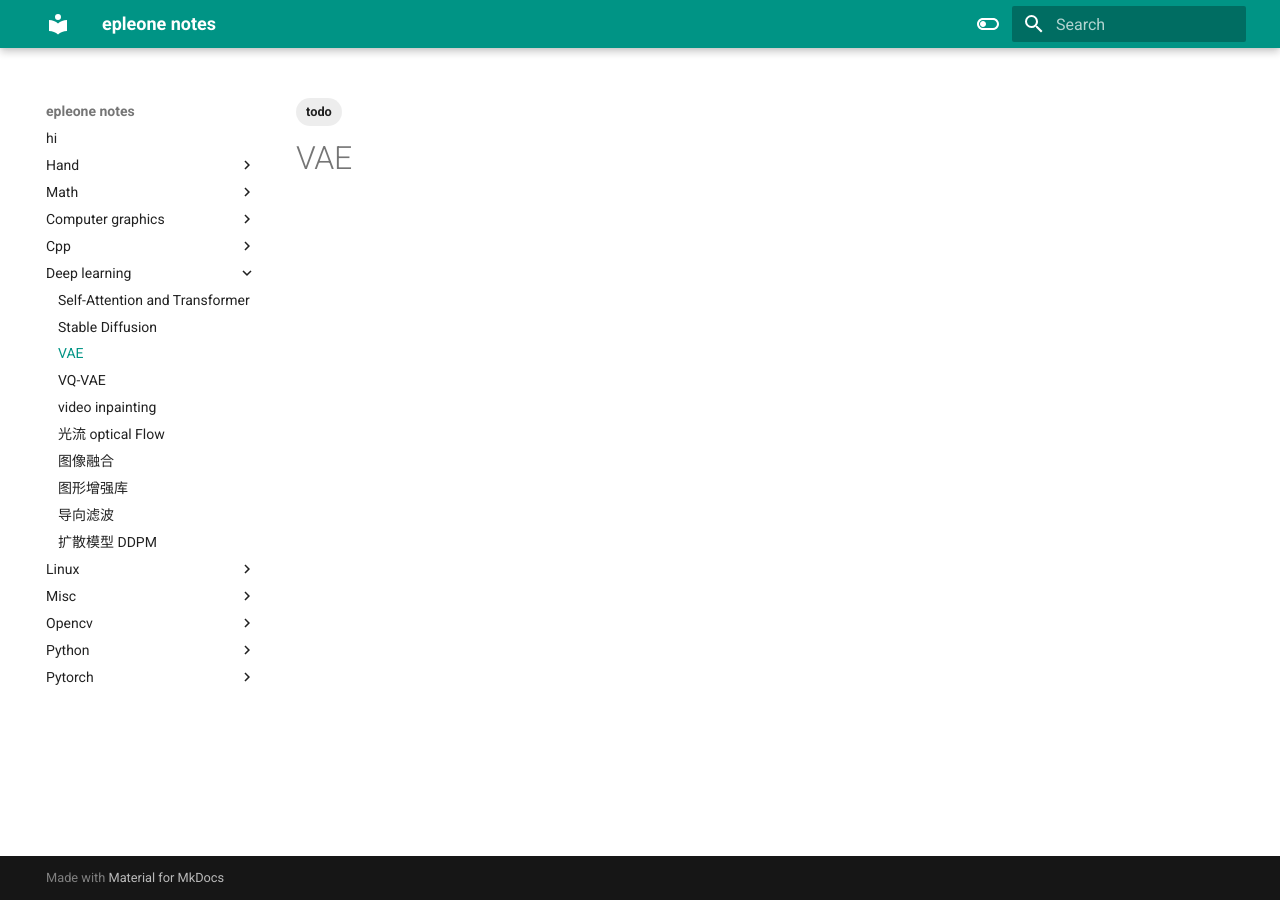
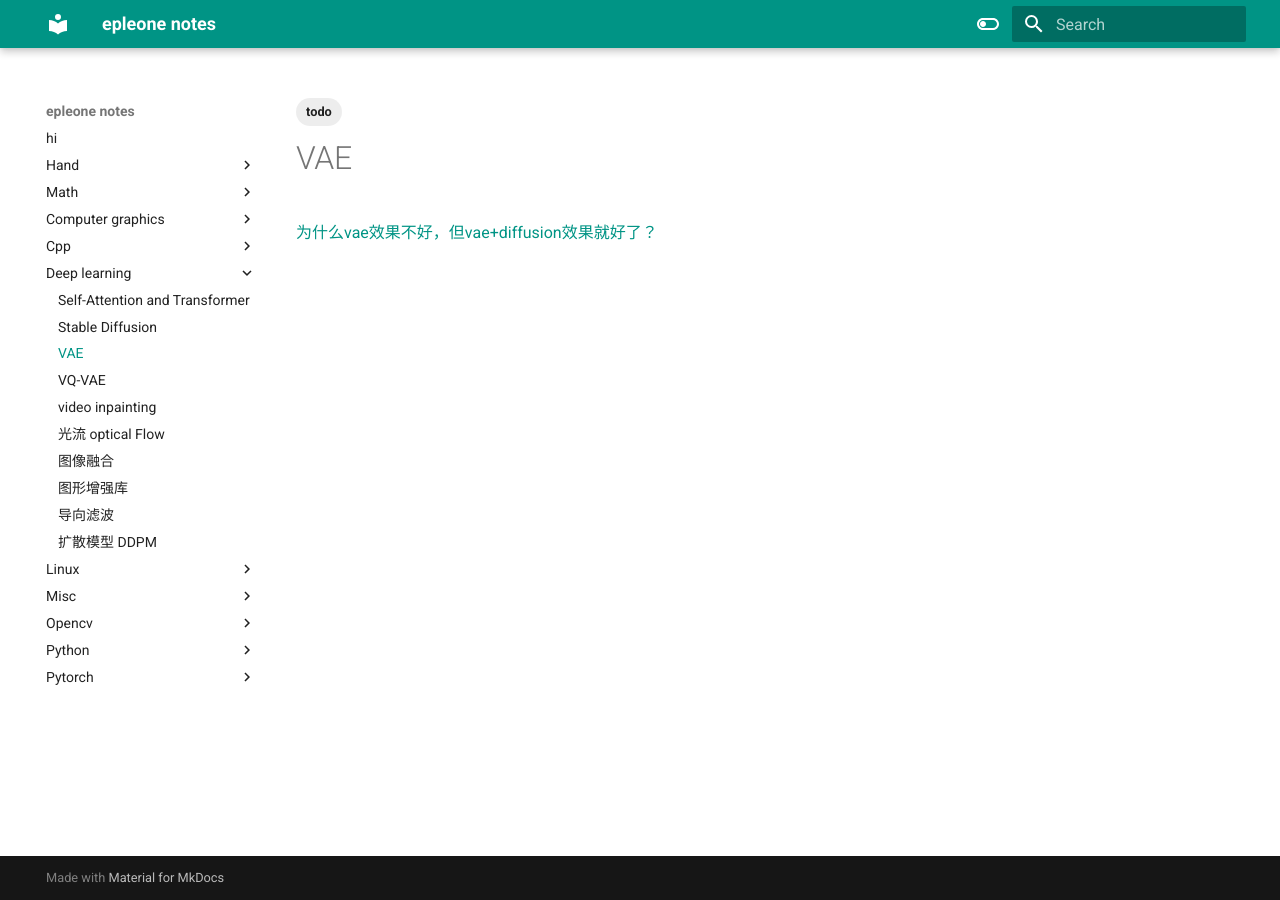
Before and after one commit to epleone/notes, an MkDocs documentation site: the page built from docs/deep learning/VAE.md, in a window 1280 px wide. Built offline with MkDocs 1.6.1 and Material for MkDocs 9.7.7, drawn with Linux system fonts in a browser that asks for light colours.

Commit message:
update notes

```diff
--- a/docs/deep learning/VAE.md
+++ b/docs/deep learning/VAE.md
@@ -3,3 +3,7 @@ tags:
   - todo
 ---
 # VAE
+
+
+
+[为什么vae效果不好，但vae+diffusion效果就好了？](https://www.zhihu.com/question/649097976)
```
Also changed, not shown: docs/deep learning/VQ-VAE.md (+2 -0 lines).
